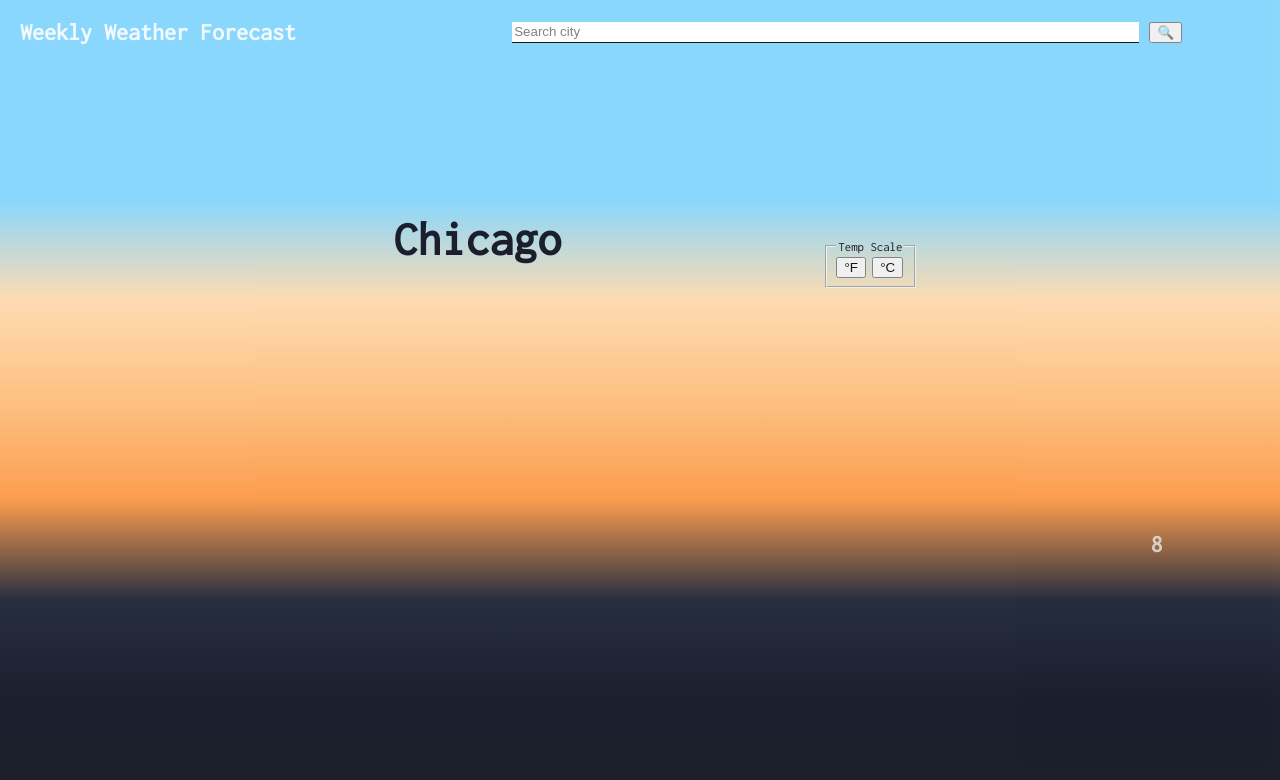
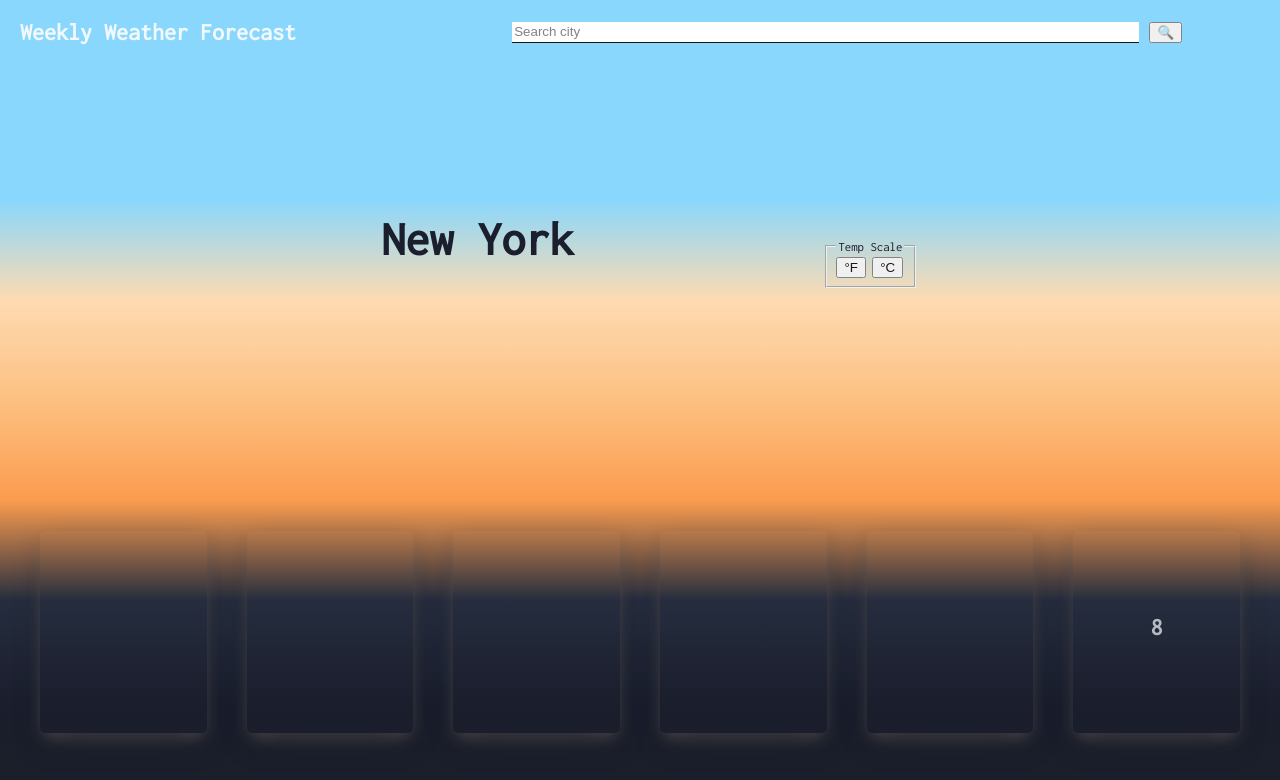
Before and after one commit to nskills-lab/weather-app, a website built with webpack: page src/template.html in a window 1280 px wide. Built offline with nearby package versions, Linux system fonts and the light colour scheme; no server answers.

Commit message:
Add a box shadow style around weather cards

```diff
--- a/src/index.js
+++ b/src/index.js
@@ -13,7 +13,7 @@ import { timelineWeatherClient } from "./api/client/timelineWeather.js"
 import { week } from "./utils/dateUtils.js"
 
 
-const getWeatherForecastWeek = async ({location = 'Chicago', date1, date2} = {}) =>  {
+const getWeatherForecastWeek = async ({location = 'New York', date1, date2} = {}) =>  {
     const today = new Date()
     const dateStart = date1 ?? `${today.getFullYear()}-${today.getMonth()+1}-${today.getDate()}`
     today.setDate(today.getDate() + 6)
@@ -42,7 +42,7 @@ const renderWeatherData = async(weatherData) =>{
             dateEl.innerText = `${weekDay}`
         }
         const tempDescEl = dayCard.querySelector('[data-weekly-card-temp-desc]')
-        tempDescEl.innerText = `${weatherDatum.conditions}`
+        tempDescEl.innerText = `${weatherDatum.conditions.split(',')[0]}`
         const tempHighEl =  dayCard.querySelector('[data-weekly-card-temp-high]')
         tempHighEl.innerText = `H ${weatherDatum.tempmax}°`
         const tempLowEl = dayCard.querySelector('[data-weekly-card-temp-low]')
--- a/src/styles/main.css
+++ b/src/styles/main.css
@@ -114,11 +114,15 @@ div[data-weekly-card]{
     border-radius: .3rem;
     display: flex;
     flex-direction: column;
-
+    /* border: 1px solid #fed7aa; */
+    box-shadow: #030712 0px 13px 27px -5px, #fed7aa 0px 8px 16px -8px;
     align-items: center;
+    justify-content: center;
 }
 
 div[data-weekly-card-date]{
     font-size: 1.5rem;
     font-weight: bold;
+    justify-self:  flex-start;
+    margin-bottom: 10px;
 }
--- a/src/template.html
+++ b/src/template.html
@@ -18,7 +18,7 @@
             </form>
         </div>
         <div id="today" class="content">
-            <div id="location-name">Chicago</div>
+            <div id="location-name">New York</div>
             <div id="weather-content" data-day="0">
                 <div id="current-temp" data-weekly-card-now></div>
                 <div id="weather-desc" data-weekly-card-temp-desc></div>
```
